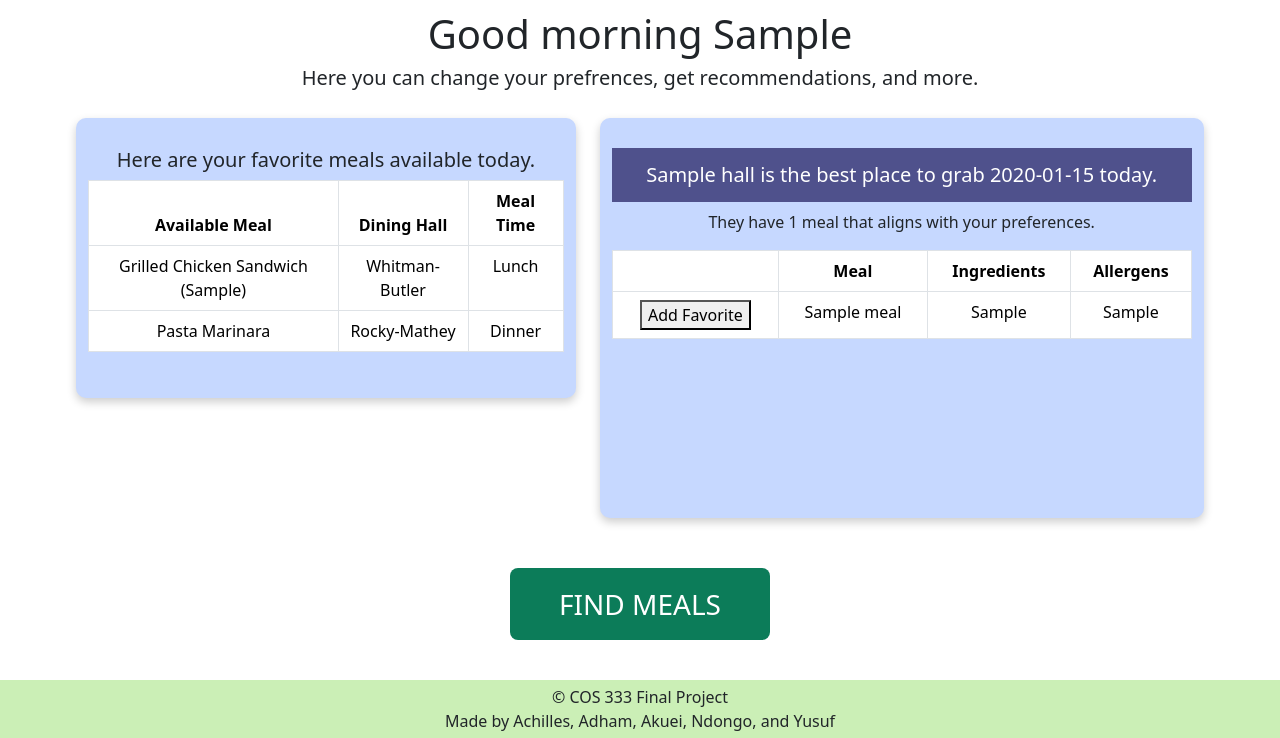
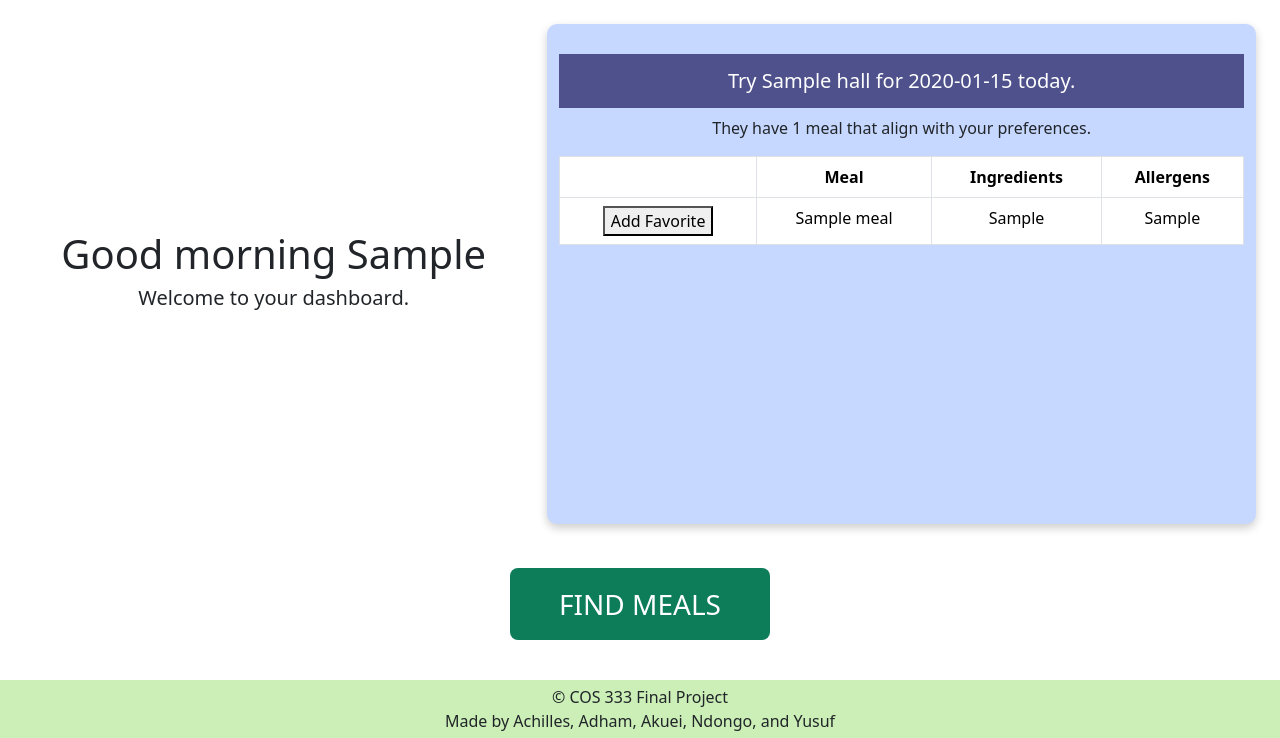
Before and after one commit to princeton-eats/princetoneats, a Flask app: template src/princetoneats/templates/dashboard.html in a window 1280 px wide. Shown: the part 62-800 px from the top of the page. Run offline with Flask 3, Linux system fonts and the light colour scheme; the template is opened without the code that fills it: most values are stand-ins (such as "Sample title", 1, 10 or a date in 2020).

Commit message:
lil changes

```diff
--- a/src/princetoneats/templates/dashboard.html
+++ b/src/princetoneats/templates/dashboard.html
@@ -32,49 +32,23 @@
 
     <div class="container-fluid flex-fill d-flex justify-content-center align-items-center">
         <div class="row w-100 justify-content-center">
-        <center>
-        <h1 class="display-10">Good <span id="ampmSpan"></span> {{userFirstname}}</h1>
-        <h2 class="lead">
-            Here you can change your prefrences, get recommendations, and more.
-        </h2>
-        </center>
 
     <!-- Left Column -->
-        <div class="col-md-5 text-center">
-            <div class="container">
-                <h5>Here are your favorite meals available today.</h2>
-                <table class="table table-bordered rounded-5">
-                    <thead>
-                      <tr>
-                        <th>Available Meal</th>
-                        <th>Dining Hall</th>
-                        <th>Meal Time</th>
-                      </tr>
-                    </thead>
-                    <tbody>
-                      <tr>
-                        <td>Grilled Chicken Sandwich (Sample)</td>
-                        <td>Whitman-Butler</td>
-                        <td>Lunch</td>
-                      </tr>
-                      <tr>
-                        <td>Pasta Marinara</td>
-                        <td>Rocky-Mathey</td>
-                        <td>Dinner</td>
-                      </tr>
-                    </tbody>
-                  </table>
-            </div>
+        <div class="col-md-5 text-center" style="margin: auto;">
+                <h1 class="display-10">Good <span id="ampmSpan"></span> {{userFirstname}}</h1>
+                <h2 class="lead">
+                    Welcome to your dashboard.
+                </h2>
         </div>
 
         <!-- Right Column -->
-        <div class="col-md-6 text-center">
-            <div class="container" style="overflow: scroll !important; height: 400px;">
+        <div class="col-md-7 text-center">
+            <div class="container" style="overflow: scroll !important; height: 500px;">
                 {% if hall == "hairline" %}
                    <p>Sorry! No meals are available that match your stored preferences for {{mealtime}}.</p>
                 {% else %}
-                    <h5 class="headerCustom">{{hall}} is the best place to grab {{mealtime}} today.</h5>
-                    <p>They have {{totalMeals}} meal{% if totalMeals != 1 %}s{% else %}{% endif %} that aligns with your preferences.</p>
+                    <h5 class="headerCustom">Try {{hall}} for {{mealtime}} today.</h5>
+                    <p>They have {{totalMeals}} meal{% if totalMeals != 1 %}s{% else %}{% endif %} that align with your preferences.</p>
                     <table class="table table-bordered rounded-5">
                         <thead>
                             <tr>
--- a/src/princetoneats/templates/index.html
+++ b/src/princetoneats/templates/index.html
@@ -53,7 +53,7 @@
 
         <!-- Right Column (Image) -->
         <div class="col-md-6 text-center">
-            <p>can drop a little sumthing here</p>
+            <p>Logo coming soon!!!</p>
         </div>
 
         </div>
```
Also changed, not shown: src/princetoneats/templates/meals_list.html (+5 -5 lines).
